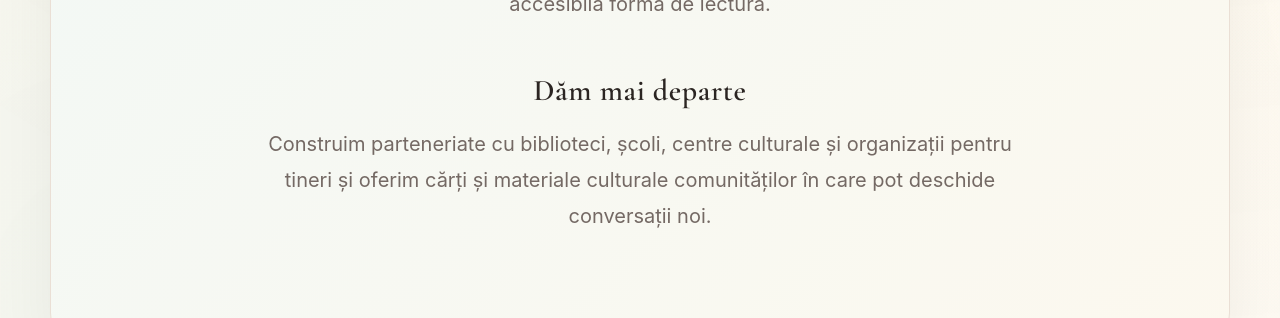
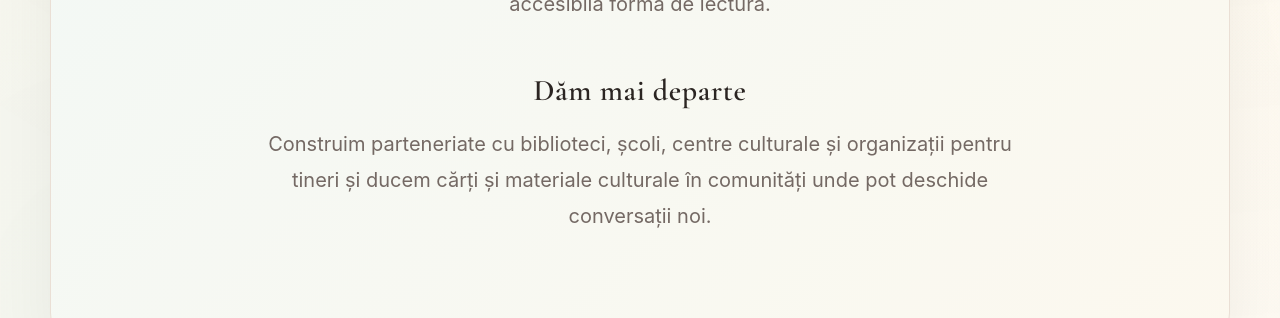
Before and after one commit to madiciunca-ship-it/midaway-association, a React (Vite) app: page /ro in a window 1280 px wide. Shown: the part 2340-2658 px from the top of the page. Built offline with nearby package versions, Linux system fonts and the light colour scheme.

Commit message:
git add src/homeContent.js git commit -m "home details" git push

```diff
--- a/src/homeContent.js
+++ b/src/homeContent.js
@@ -39,7 +39,7 @@ export const homeContent = {
       forwardTitle: "Dăm mai departe",
 
       forwardText:
-        "Construim parteneriate cu biblioteci, școli, centre culturale și organizații pentru tineri și oferim cărți și materiale culturale comunităților în care pot deschide conversații noi.",
+        "Construim parteneriate cu biblioteci, școli, centre culturale și organizații pentru tineri și ducem cărți și materiale culturale în comunități unde pot deschide conversații noi.",
 
       startingTitle: "De unde pornim",
 
```
